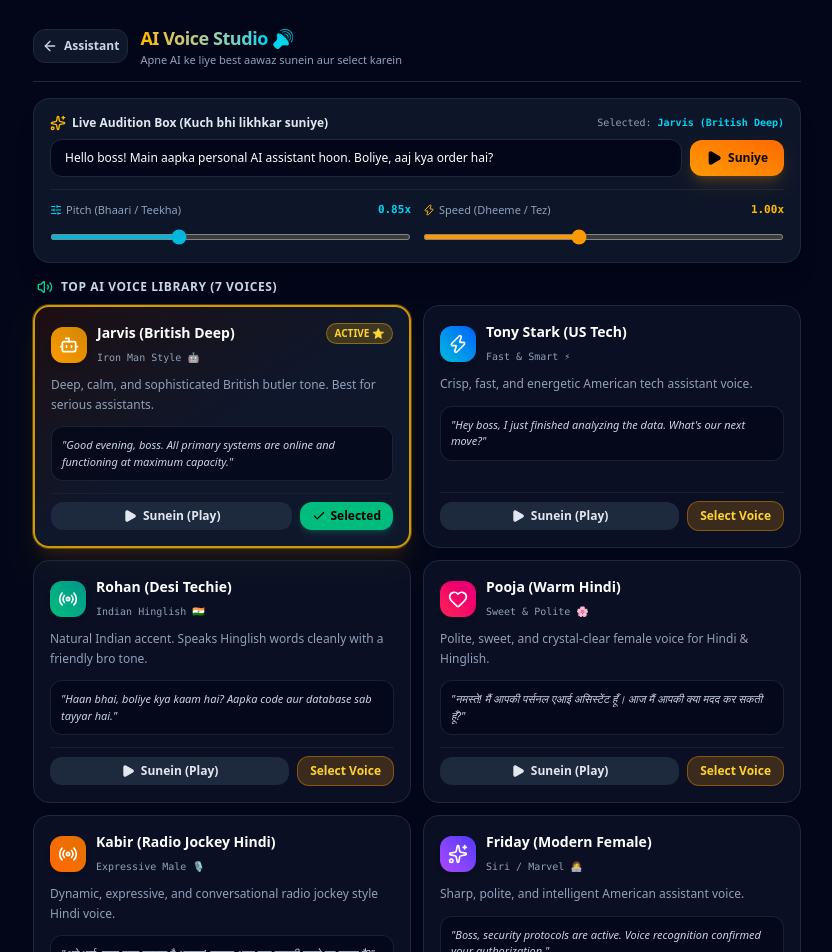
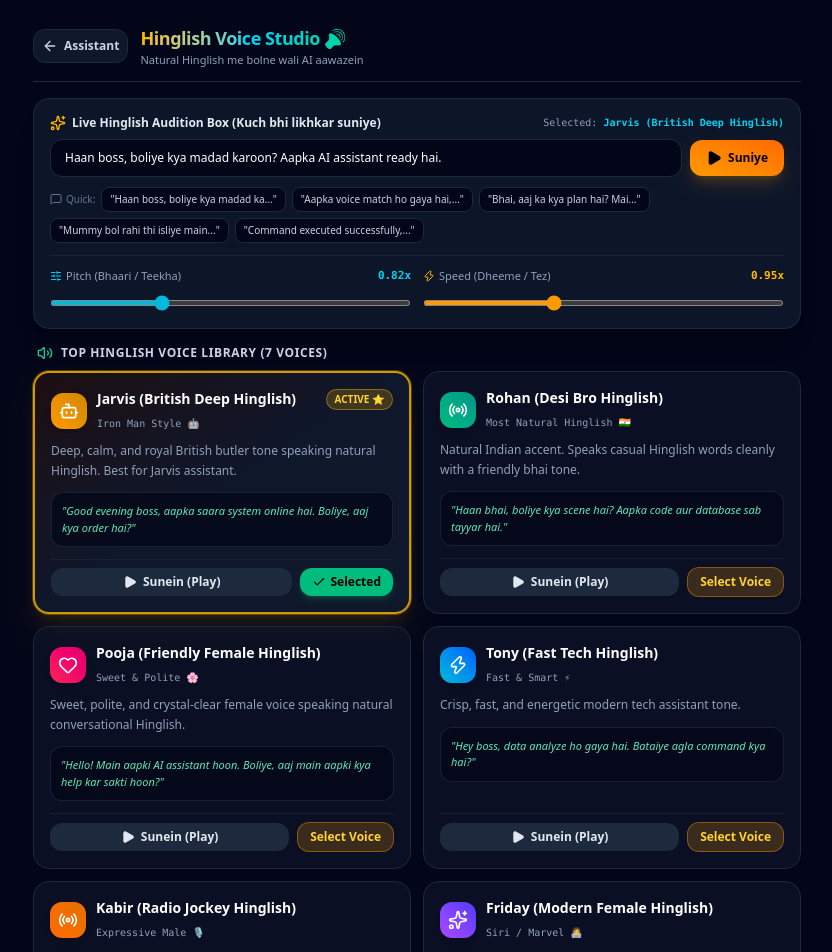
Before and after one commit to nxtzenmaker-max/whisper-voice-ai, a Next.js app: page /voices in a window 1280 px wide. Shown: the top 952 px of the page, without its empty margins (223-1055 px from the left). Built offline with nearby package versions, Linux system fonts and the light colour scheme.

Commit message:
feat: Add natural Hinglish conversational replies and quick test chips to Voice Studio

```diff
--- a/app/voices/page.tsx
+++ b/app/voices/page.tsx
@@ -18,6 +18,7 @@
   Shield,
   RefreshCw,
   SlidersHorizontal,
+  MessageSquare,
 } from 'lucide-react';
 
 interface VoicePersona {
@@ -37,38 +38,25 @@
 const VOICE_PERSONAS: VoicePersona[] = [
   {
     id: 'jarvis-uk',
-    name: 'Jarvis (British Deep)',
+    name: 'Jarvis (British Deep Hinglish)',
     badge: 'Iron Man Style 🤖',
     lang: 'en-GB',
     gender: 'male',
-    desc: 'Deep, calm, and sophisticated British butler tone. Best for serious assistants.',
-    sampleText: 'Good evening, boss. All primary systems are online and functioning at maximum capacity.',
+    desc: 'Deep, calm, and royal British butler tone speaking natural Hinglish. Best for Jarvis assistant.',
+    sampleText: 'Good evening boss, aapka saara system online hai. Boliye, aaj kya order hai?',
     defaultPitch: 0.82,
     defaultRate: 0.95,
     icon: Bot,
     color: 'from-amber-500 to-yellow-600',
   },
   {
-    id: 'tony-us',
-    name: 'Tony Stark (US Tech)',
-    badge: 'Fast & Smart ⚡',
-    lang: 'en-US',
-    gender: 'male',
-    desc: 'Crisp, fast, and energetic American tech assistant voice.',
-    sampleText: "Hey boss, I just finished analyzing the data. What's our next move?",
-    defaultPitch: 1.0,
-    defaultRate: 1.05,
-    icon: Zap,
-    color: 'from-cyan-500 to-blue-600',
-  },
-  {
     id: 'desi-techie',
-    name: 'Rohan (Desi Techie)',
-    badge: 'Indian Hinglish 🇮🇳',
+    name: 'Rohan (Desi Bro Hinglish)',
+    badge: 'Most Natural Hinglish 🇮🇳',
     lang: 'en-IN',
     gender: 'male',
-    desc: 'Natural Indian accent. Speaks Hinglish words cleanly with a friendly bro tone.',
-    sampleText: 'Haan bhai, boliye kya kaam hai? Aapka code aur database sab tayyar hai.',
+    desc: 'Natural Indian accent. Speaks casual Hinglish words cleanly with a friendly bhai tone.',
+    sampleText: 'Haan bhai, boliye kya scene hai? Aapka code aur database sab tayyar hai.',
     defaultPitch: 0.95,
     defaultRate: 1.0,
     icon: Radio,
@@ -76,25 +64,38 @@
   },
   {
     id: 'swara-hindi',
-    name: 'Pooja (Warm Hindi)',
+    name: 'Pooja (Friendly Female Hinglish)',
     badge: 'Sweet & Polite 🌸',
-    lang: 'hi-IN',
+    lang: 'en-IN',
     gender: 'female',
-    desc: 'Polite, sweet, and crystal-clear female voice for Hindi & Hinglish.',
-    sampleText: 'नमस्ते! मैं आपकी पर्सनल एआई असिस्टेंट हूँ। आज मैं आपकी क्या मदद कर सकती हूँ?',
+    desc: 'Sweet, polite, and crystal-clear female voice speaking natural conversational Hinglish.',
+    sampleText: 'Hello! Main aapki AI assistant hoon. Boliye, aaj main aapki kya help kar sakti hoon?',
     defaultPitch: 1.05,
     defaultRate: 0.95,
     icon: Heart,
     color: 'from-rose-500 to-pink-600',
   },
   {
+    id: 'tony-us',
+    name: 'Tony (Fast Tech Hinglish)',
+    badge: 'Fast & Smart ⚡',
+    lang: 'en-US',
+    gender: 'male',
+    desc: 'Crisp, fast, and energetic modern tech assistant tone.',
+    sampleText: 'Hey boss, data analyze ho gaya hai. Bataiye agla command kya hai?',
+    defaultPitch: 1.0,
+    defaultRate: 1.05,
+    icon: Zap,
+    color: 'from-cyan-500 to-blue-600',
+  },
+  {
     id: 'kabir-rj',
-    name: 'Kabir (Radio Jockey Hindi)',
+    name: 'Kabir (Radio Jockey Hinglish)',
     badge: 'Expressive Male 🎙️',
     lang: 'hi-IN',
     gender: 'male',
-    desc: 'Dynamic, expressive, and conversational radio jockey style Hindi voice.',
-    sampleText: 'अरे भाई, बहुत-बहुत स्वागत है आपका! बताइए आज क्या तूफानी करने का इरादा है?',
+    desc: 'Dynamic, expressive, and conversational radio jockey style Hinglish voice.',
+    sampleText: 'Arrey bhai, welcome! Aaj kya naya toofani task automate karna hai?',
     defaultPitch: 0.9,
     defaultRate: 1.05,
     icon: Radio,
@@ -102,12 +103,12 @@
   },
   {
     id: 'friday-us',
-    name: 'Friday (Modern Female)',
+    name: 'Friday (Modern Female Hinglish)',
     badge: 'Siri / Marvel 👩‍💻',
     lang: 'en-US',
     gender: 'female',
-    desc: 'Sharp, polite, and intelligent American assistant voice.',
-    sampleText: 'Boss, security protocols are active. Voice recognition confirmed your authorization.',
+    desc: 'Sharp, polite, and intelligent modern assistant voice.',
+    sampleText: 'Boss, security protocols active hain. Voice recognition confirmed your authorization.',
     defaultPitch: 1.1,
     defaultRate: 1.0,
     icon: Sparkles,
@@ -116,11 +117,11 @@
   {
     id: 'cyber-titan',
     name: 'Titan (Cybernetic Bass)',
-    badge: 'Sci-Fi Monster 🌌',
+    badge: 'Sci-Fi Deep Bass 🌌',
     lang: 'en-GB',
     gender: 'male',
-    desc: 'Ultra deep sub-bass robotic voice. Imposing and futuristic.',
-    sampleText: 'Core authorization accepted. Commencing orbital sequence.',
+    desc: 'Ultra deep sub-bass robotic voice. Imposing, robotic, and futuristic.',
+    sampleText: 'Access granted, boss. System activation complete.',
     defaultPitch: 0.55,
     defaultRate: 0.85,
     icon: Shield,
@@ -128,14 +129,22 @@
   },
 ];
 
+const HINGLISH_QUICK_PROMPTS = [
+  'Haan boss, boliye kya madad karoon? System ready hai.',
+  'Aapka voice match ho gaya hai, welcome back boss!',
+  'Bhai, aaj ka kya plan hai? Main tayyar hoon.',
+  'Mummy bol rahi thi isliye maine koi reply nahi diya.',
+  'Command executed successfully, sab done hai.',
+];
+
 export default function VoiceStudio() {
   const [selectedVoiceId, setSelectedVoiceId] = useState<string>('jarvis-uk');
   const [isPlayingId, setIsPlayingId] = useState<string | null>(null);
   const [customText, setCustomText] = useState<string>(
-    'Hello boss! Main aapka personal AI assistant hoon. Boliye, aaj kya order hai?'
+    'Haan boss, boliye kya madad karoon? Aapka AI assistant ready hai.'
   );
-  const [pitch, setPitch] = useState<number>(0.85);
-  const [rate, setRate] = useState<number>(1.0);
+  const [pitch, setPitch] = useState<number>(0.82);
+  const [rate, setRate] = useState<number>(0.95);
   const [savedSuccess, setSavedSuccess] = useState<boolean>(false);
   const audioRef = useRef<HTMLAudioElement | null>(null);
 
@@ -170,13 +179,16 @@
 
       // Match voice by language and gender if available
       const voices = window.speechSynthesis.getVoices();
-      const matchingVoice = voices.find(
-        (v) =>
-          v.lang.startsWith(persona.lang.split('-')[0]) &&
-          (persona.gender === 'female'
-            ? v.name.toLowerCase().includes('female') || v.name.toLowerCase().includes('zira')
-            : v.name.toLowerCase().includes('male') || v.name.toLowerCase().includes('david'))
-      ) || voices.find((v) => v.lang.startsWith(persona.lang.split('-')[0]));
+      const matchingVoice =
+        voices.find((v) => v.lang.toLowerCase().includes(persona.lang.toLowerCase())) ||
+        voices.find(
+          (v) =>
+            v.lang.startsWith(persona.lang.split('-')[0]) &&
+            (persona.gender === 'female'
+              ? v.name.toLowerCase().includes('female') || v.name.toLowerCase().includes('zira')
+              : v.name.toLowerCase().includes('male') || v.name.toLowerCase().includes('david'))
+        ) ||
+        voices.find((v) => v.lang.startsWith('en'));
 
       if (matchingVoice) {
         utterance.voice = matchingVoice;
@@ -184,7 +196,6 @@
 
       utterance.onend = () => setIsPlayingId(null);
       utterance.onerror = () => {
-        // Fallback to Serverless API Audio
         playApiAudio(persona, text);
       };
 
@@ -195,7 +206,9 @@
   };
 
   const playApiAudio = (persona: VoicePersona, text: string) => {
-    const url = `/api/tts?text=${encodeURIComponent(text)}&lang=${encodeURIComponent(persona.lang)}`;
+    // Fallback to Serverless API Audio
+    const langParam = persona.lang === 'hi-IN' ? 'hi' : persona.lang === 'en-IN' ? 'en-IN' : persona.lang;
+    const url = `/api/tts?text=${encodeURIComponent(text)}&lang=${encodeURIComponent(langParam)}`;
     if (audioRef.current) {
       audioRef.current.pause();
     }
@@ -234,8 +247,8 @@
     setSavedSuccess(true);
     setTimeout(() => setSavedSuccess(false), 2500);
 
-    // Audition confirmation phrase
-    playVoice(persona, `Voice locked. ${persona.name} is now your active assistant.`);
+    // Audition confirmation phrase in Hinglish!
+    playVoice(persona, `Voice locked boss! Ab se main isi aawaz me Hinglish me reply dunga.`);
   };
 
   const handleCustomPlay = () => {
@@ -257,9 +270,9 @@
           </Link>
           <div>
             <h1 className="text-lg font-bold tracking-tight bg-gradient-to-r from-amber-400 via-cyan-400 to-emerald-400 bg-clip-text text-transparent">
-              AI Voice Studio 🔊
+              Hinglish Voice Studio 🔊
             </h1>
-            <p className="text-[11px] text-slate-400">Apne AI ke liye best aawaz sunein aur select karein</p>
+            <p className="text-[11px] text-slate-400">Natural Hinglish me bolne wali AI aawazein</p>
           </div>
         </div>
 
@@ -277,7 +290,7 @@
           <div className="flex items-center justify-between mb-2">
             <span className="text-xs font-bold text-slate-200 flex items-center gap-1.5">
               <Sparkles className="w-4 h-4 text-amber-400" />
-              Live Audition Box (Kuch bhi likhkar suniye)
+              Live Hinglish Audition Box (Kuch bhi likhkar suniye)
             </span>
             <span className="text-[10px] text-slate-400 font-mono">
               Selected: <strong className="text-cyan-400">{VOICE_PERSONAS.find((p) => p.id === selectedVoiceId)?.name}</strong>
@@ -289,7 +302,7 @@
               type="text"
               value={customText}
               onChange={(e) => setCustomText(e.target.value)}
-              placeholder="Hindi, Hinglish ya English me kuch likhiye..."
+              placeholder="Hinglish me kuch bhi type karein..."
               className="flex-1 bg-slate-950 border border-slate-800 rounded-xl px-3.5 py-2.5 text-xs text-white outline-none focus:border-amber-500 transition font-medium"
             />
             <button
@@ -306,6 +319,26 @@
                 </>
               )}
             </button>
+          </div>
+
+          {/* Quick Hinglish Audition Chips */}
+          <div className="mt-2.5 flex items-center gap-1.5 flex-wrap">
+            <span className="text-[10px] text-slate-500 flex items-center gap-1">
+              <MessageSquare className="w-3 h-3" /> Quick:
+            </span>
+            {HINGLISH_QUICK_PROMPTS.map((prompt, idx) => (
+              <button
+                key={idx}
+                onClick={() => {
+                  setCustomText(prompt);
+                  const persona = VOICE_PERSONAS.find((p) => p.id === selectedVoiceId) || VOICE_PERSONAS[0];
+                  playVoice(persona, prompt);
+                }}
+                className="text-[10px] bg-slate-950 hover:bg-slate-800 text-slate-300 hover:text-white px-2 py-1 rounded-lg border border-slate-800 transition"
+              >
+                &quot;{prompt.slice(0, 30)}...&quot;
+              </button>
+            ))}
           </div>
 
           {/* Voice Fine-Tuning Controls */}
@@ -352,7 +385,7 @@
         <section className="space-y-2.5">
           <h2 className="text-xs font-bold text-slate-300 uppercase tracking-wider px-1 flex items-center gap-2">
             <Volume2 className="w-4 h-4 text-emerald-400" />
-            Top AI Voice Library ({VOICE_PERSONAS.length} Voices)
+            Top Hinglish Voice Library ({VOICE_PERSONAS.length} Voices)
           </h2>
 
           <div className="grid grid-cols-1 sm:grid-cols-2 gap-3">
@@ -396,8 +429,8 @@
 
                     <p className="text-xs text-slate-400 mb-3 leading-relaxed">{persona.desc}</p>
 
-                    {/* Sample Text Preview */}
-                    <div className="bg-slate-950/70 border border-slate-800/80 rounded-xl p-2.5 text-[11px] text-slate-300 italic mb-3">
+                    {/* Sample Hinglish Text Preview */}
+                    <div className="bg-slate-950/70 border border-slate-800/80 rounded-xl p-2.5 text-[11px] text-emerald-300 font-medium italic mb-3">
                       &quot;{persona.sampleText}&quot;
                     </div>
                   </div>
```
